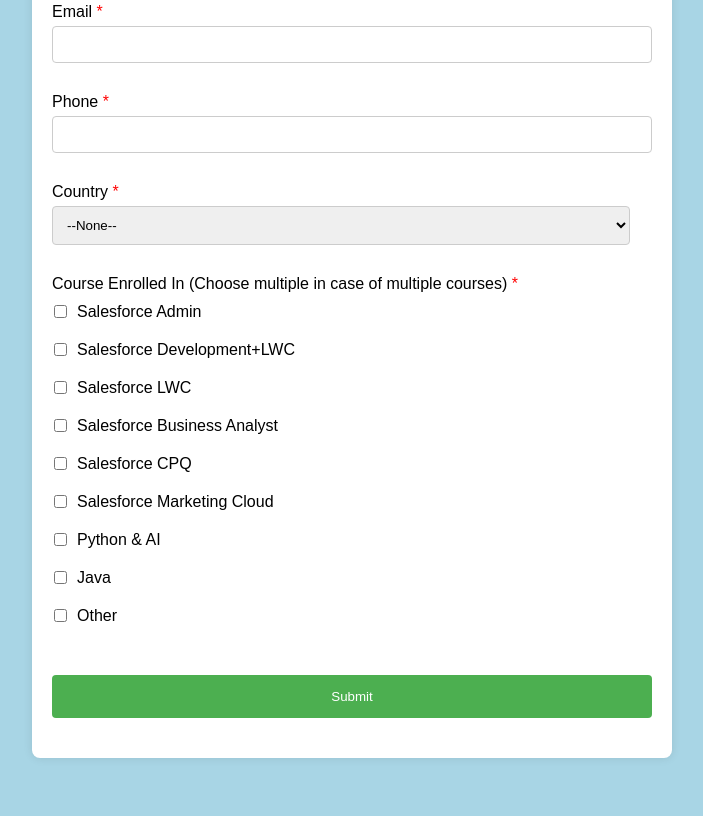
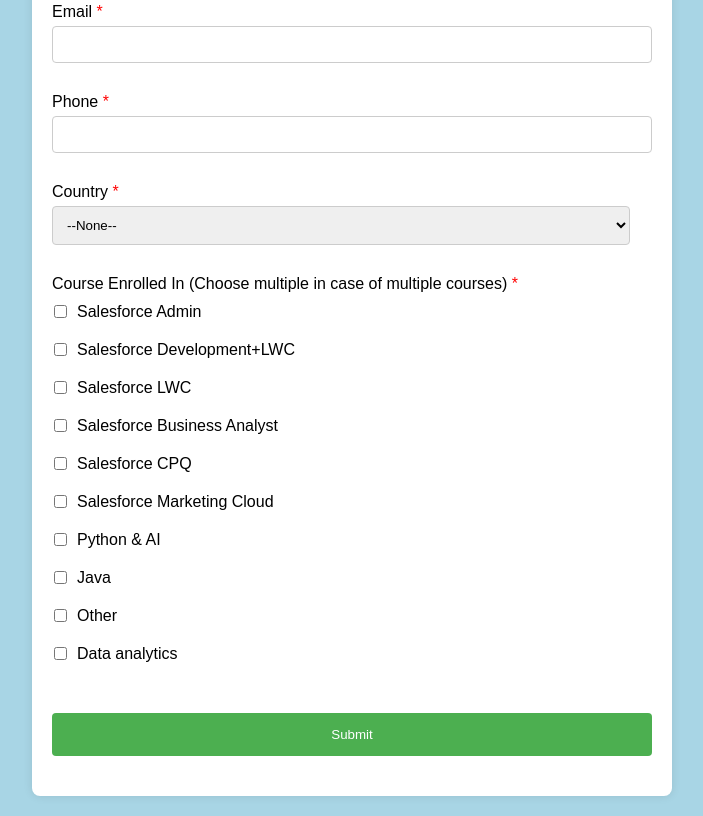
Before and after one commit to iLearningscareer/iLearningsCareer, a plain HTML site: page index.html in a window 1280 px wide. Shown: the part 426-1242 px from the top of the page, without its empty margins (288-991 px from the left). Before the commit the page ends 1204 px from the top, so only its background shows below. Drawn offline with Linux system fonts and the light colour scheme.

Commit message:
Update index.html

```diff
--- a/index.html
+++ b/index.html
@@ -413,6 +413,7 @@
             <label><input type="checkbox" name="courses" value="Python & AI">Python & AI</label>
             <label><input type="checkbox" name="courses" value="Java">Java</label>
             <label><input type="checkbox" name="courses" value="Other">Other</label>
+            <label><input type="checkbox" name="courses" value="Data analytics">Data analytics</label>
         </div>
 
         <!-- Hidden field to store selected courses -->
```
